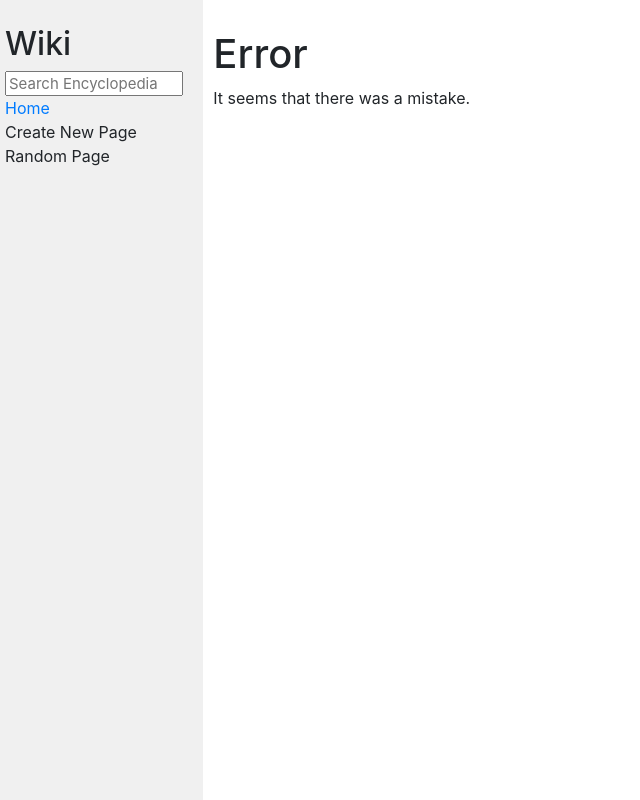
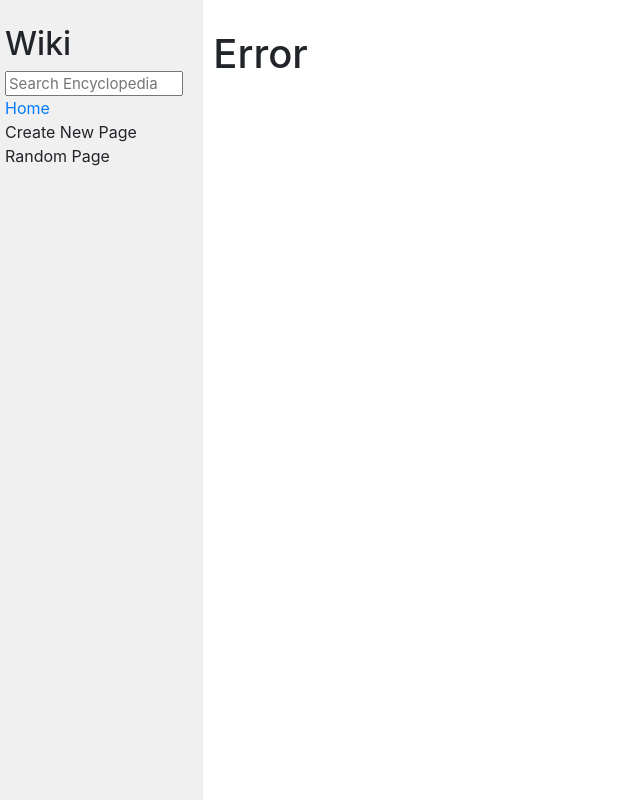
Before and after one commit to ZanabrE/CS50-Web, a Django app: page /wiki/1 in a window 1280 px wide. Shown: the whole page, without its empty margins (0-640 px from the left). Run offline with Django 5.2, Linux system fonts and the light colour scheme; some libraries are stand-ins or nearby versions.

Commit message:
modified: encyclopedia/templates/encyclopedia/error.html

```diff
--- a/wiki/encyclopedia/templates/encyclopedia/error.html
+++ b/wiki/encyclopedia/templates/encyclopedia/error.html
@@ -6,5 +6,6 @@
 
 {% block body %}
     <h1>Error</h1>
-    <p>It seems that there was a mistake.</p>
+    <!--<p>It seems that there was a mistake.</p>-->
+    <p> {{ message }}</p>
 {% endblock %}
```
